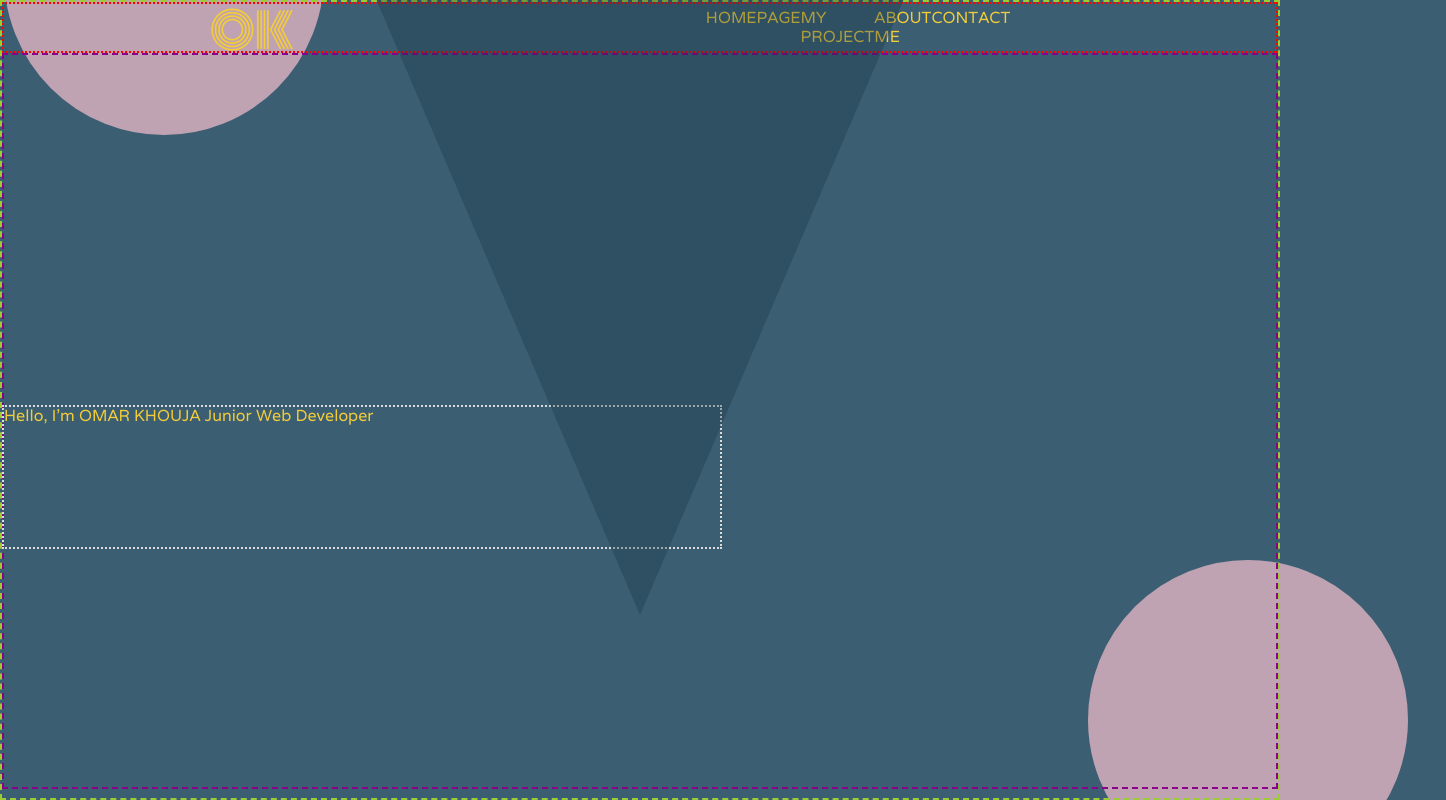
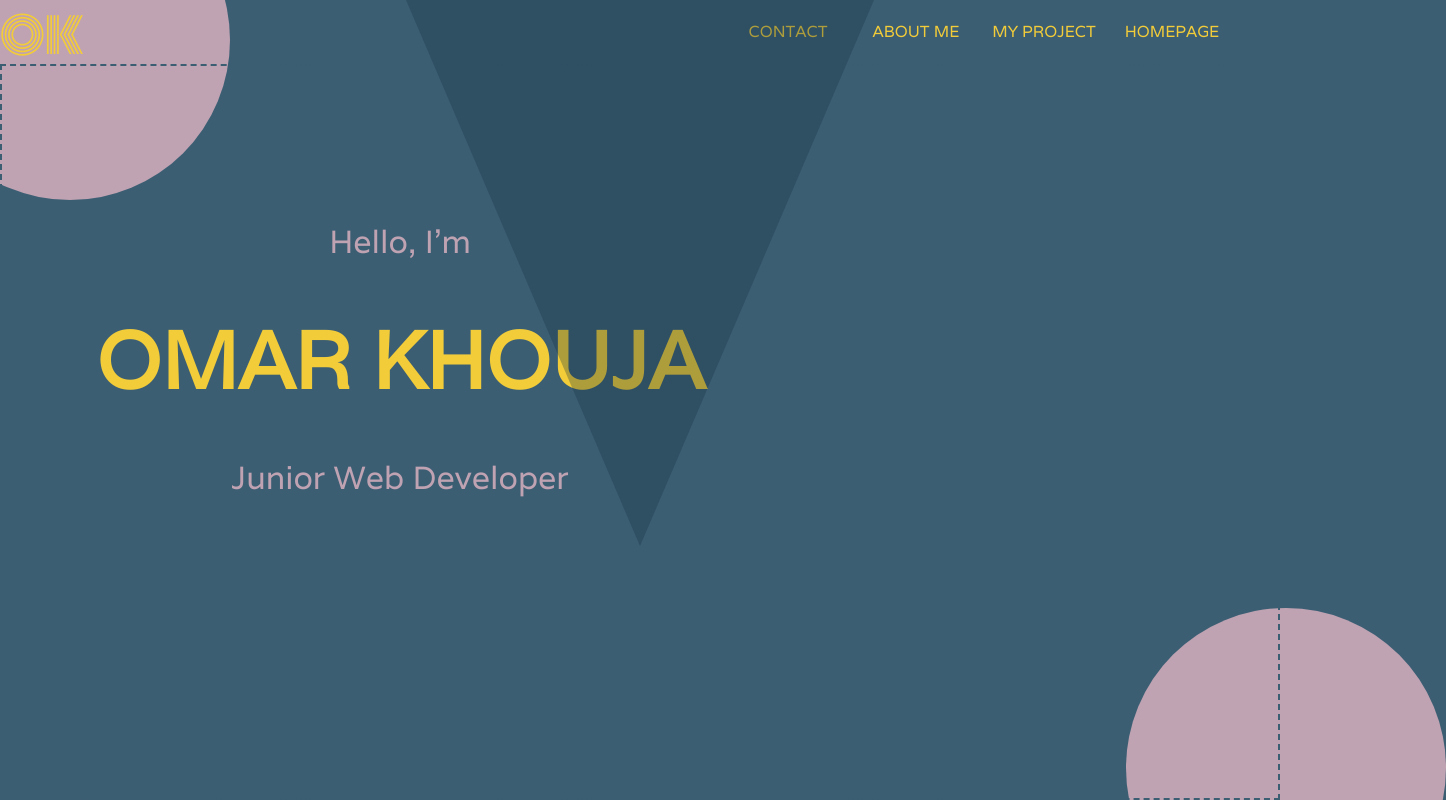
Before and after one commit to okhouja/my-portfolio, a React (Create React App) app: page / in a window 1280 px wide. Shown: the top 800 px of the page, 1446 px wide, since content can reach past the window. Built offline with nearby package versions, Linux system fonts and the light colour scheme.

Commit message:
Design main section with nav

```diff
--- a/src/components/Header.js
+++ b/src/components/Header.js
@@ -2,15 +2,14 @@ const Header = () => {
   return (
     <div className="header">
       <div className="logoNav">OK</div>
-
-      <nav>
+      <div className="navBar">
         <ul>
           <li>HOMEPAGE</li>
           <li>MY PROJECT</li>
           <li>ABOUT ME</li>
           <li>CONTACT</li>
         </ul>
-      </nav>
+      </div>
     </div>
   );
 };
--- a/src/components/Main.js
+++ b/src/components/Main.js
@@ -1,9 +1,13 @@
 const Main = () => {
   return (
     <div className="herosection">
-      <p>
-        Hello, I'm <span>OMAR KHOUJA</span> Junior Web Developer
-      </p>
+      <ul>
+        <li className="herotext">Hello, I'm</li>
+        <li>
+          <h1>OMAR KHOUJA</h1>
+        </li>
+        <li className="herotext">Junior Web Developer</li>
+      </ul>
     </div>
   );
 };
--- a/src/sass/components/_container.scss
+++ b/src/sass/components/_container.scss
@@ -1,33 +1,51 @@
 body {
   width: 100vw;
   height: 100vh;
-  border: 2px yellowgreen dashed;
+  // border: 2px yellowgreen dashed;
   background-color: $field-color5;
   color: $field-color6;
   overflow: hidden;
 }
 .header {
   // margin: 0 auto;
-  border: 2px red dotted;
+  // margin-left: 3rem;
+  // border: 2px red dotted;
   width: 100%;
-  height: 3.2rem;
+  height: 4rem;
   display: flex;
-  justify-content: space-around;
+  // justify-content: space-between;
   align-items: center;
   // position: relative;
 }
 
 .mainContainer {
-  border: 2px darkmagenta dashed;
-  width: 100%;
+  border: 2px $field-color5 dashed;
+  // width: 100%;
   // height: 29.6rem;
   height: 92vh;
 }
 
 .herosection {
-  border: 2px gainsboro dotted;
-  width: 45rem;
-  height: 9rem;
-  margin-top: -24rem;
-  display: flex;
+  // border: 2px gainsboro dotted;
+  width: 50rem;
+  height: 25rem;
+  // margin: auto;
+  // position: absolute;
+  margin-top: -40rem;
+  @include flex-center;
+
+  .herotext {
+    color: $field-color1;
+    font-size: 2rem;
+  }
+  ul {
+    list-style: none;
+  }
+  li {
+    @include flex-center;
+    // word-spacing: 0.2rem;
+  }
+  h1 {
+    font-size: 5rem;
+  }
 }
--- a/src/sass/layouts/_general-layout.scss
+++ b/src/sass/layouts/_general-layout.scss
@@ -2,30 +2,57 @@
 //   @include flex-center;
 // }
 
-.header li {
-  display: inline;
-}
-.header ul {
-  width: 10%;
-  display: flex;
-  justify-content: space-evenly;
-}
+// .header li {
+//   display: inline;
+// }
+// .header ul {
+//   width: 10%;
+//   display: flex;
+//   justify-content: space-evenly;
+// }
 .logoNav {
   // border: 2px blue dashed;
   font-family: "Monoton", cursive;
   font-size: 3rem;
   margin-top: auto;
 }
+.navBar {
+  // display: inline;
+
+  // display: flex;
+  // justify-content: space-around;
+  // flex-direction: row;
+  width: 90%;
+  float: right;
+  // border: 2px green dotted;
+  ul {
+    display: inline;
+  }
+  li {
+    display: inline;
+    text-align: center;
+
+    // display: flex;
+    // justify-content: flex-end;
+    float: right;
+    // flex-direction: column-reverse;
+    // border: 2px rgb(67, 134, 196) dotted;
+    width: 8rem;
+    // height: 4rem;
+  }
+}
 
 .shape1 {
-  border: 2px $field-color1 solid;
+  // border: 2px $field-color1 solid;
   background-color: $field-color1;
   border-radius: 100%;
   width: 20rem;
   height: 20rem;
   // margin: auto;
-  margin-top: -15rem;
-  position: relative;
+  // margin-top: -15rem;
+  top: -15%;
+  left: -7%;
+  position: absolute;
   z-index: -1;
   // @include flex-center;
 }
@@ -52,7 +79,7 @@
   @include flex-center;
 }
 .shape3 {
-  border: 2px $field-color1 solid;
+  // border: 2px $field-color1 solid;
   background-color: $field-color1;
   border-radius: 100%;
   width: 20rem;
@@ -61,8 +88,8 @@
   // margin-top: -20rem;
   // @include flex-center;
   position: absolute;
-  left: 85%;
-  top: 70%;
+  left: 88%;
+  top: 76%;
   // bottom: 50%;
   z-index: -1;
 }
```
